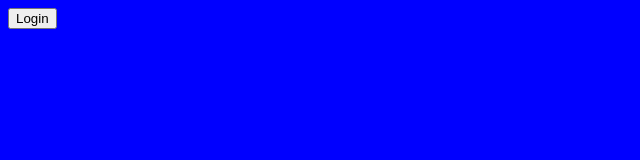
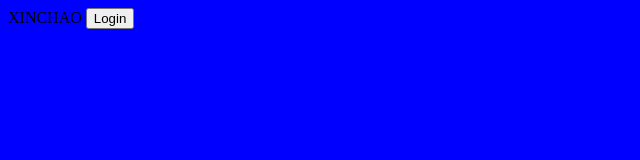
Before and after one commit to hieutran018/Demo, a plain HTML site: page index.html in a window 1280 px wide. Shown: the whole page, without its empty margins (0-640 px from the left). Drawn offline with Linux system fonts and the light colour scheme.

Commit message:
Update index.html

```diff
--- a/index.html
+++ b/index.html
@@ -7,6 +7,7 @@
     <title>Document</title>
     <link rel="stylesheet" href="index.css">
 <body>
+    XINCHAO
     <input type="button" value="Login">
 </body>
 </html>
```
